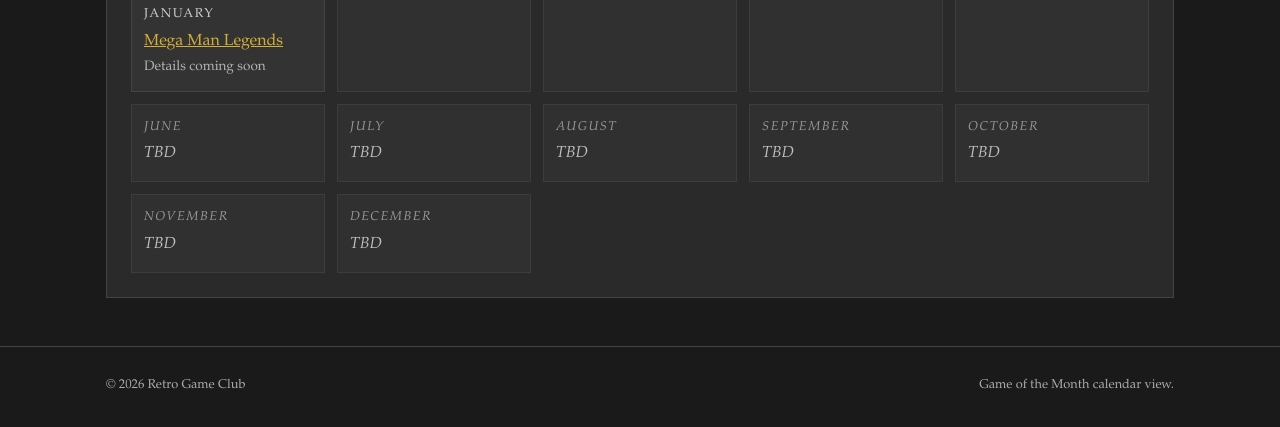
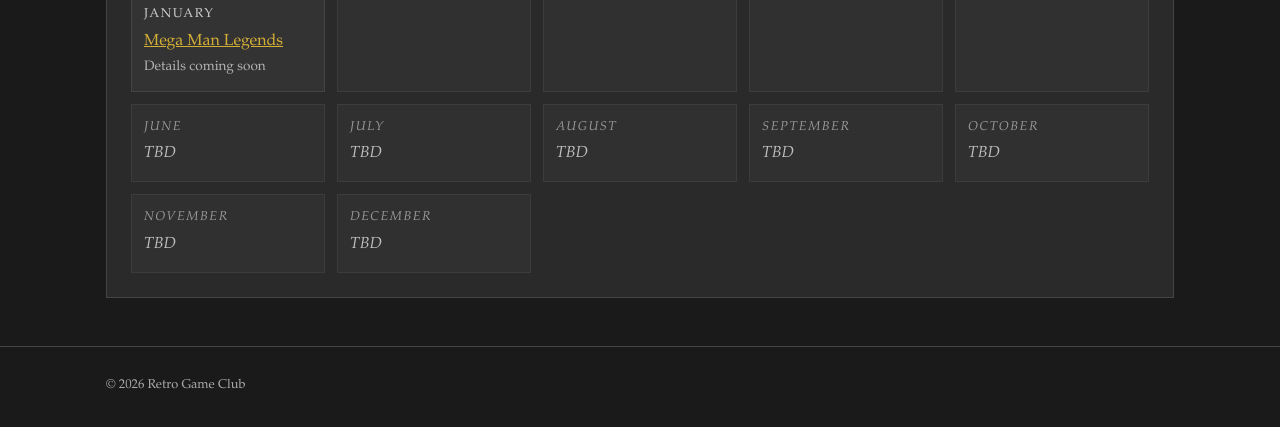
Before and after one commit to tenderbrew/retro-game-club, a plain HTML site: page game-of-the-month.html in a window 1280 px wide. Shown: the part 1635-2062 px from the top of the page. Drawn offline with Linux system fonts and the light colour scheme.

Commit message:
minor polish

```diff
--- a/game-of-the-month.html
+++ b/game-of-the-month.html
@@ -255,7 +255,6 @@
     <footer class="site-footer">
       <div class="container footer-inner">
         <p>&copy; <span id="year"></span> Retro Game Club</p>
-        <p class="small-text">Game of the Month calendar view.</p>
       </div>
       <script>
         document.getElementById("year").textContent =
```
